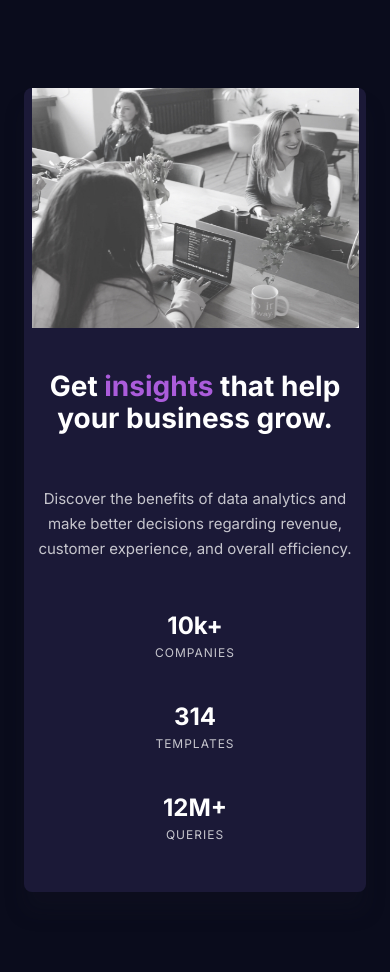
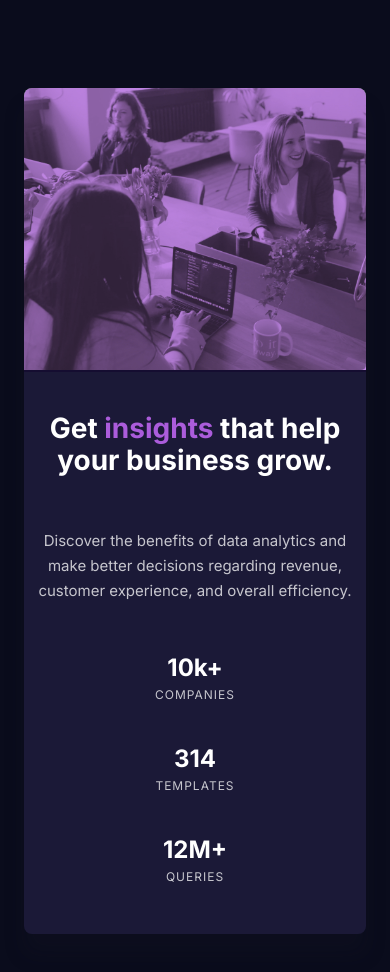
Before and after one commit to norman02/stats-preview-card-component, a plain HTML site: page index.html in a window 390 px wide. Drawn offline with Linux system fonts and the light colour scheme.

Commit message:
fix responsiveness

```diff
--- a/sass/_mobile.scss
+++ b/sass/_mobile.scss
@@ -2,6 +2,8 @@ body {
     background: $very-dark-blue 0% 0% no-repeat padding-box;
 
     main {
+        display: flex;
+        flex-direction: column;
         margin: toRem(88) toRem(24);
         background: $dark-blue 0% 0% no-repeat padding-box;
         box-shadow: 0px 20px 20px $gray;
@@ -10,19 +12,23 @@ body {
         font-family: 'Inter', sans-serif;
         text-align: center;
 
-        img {
-            width: toRem(327);
-            height: toRem((240));
-        }
+
+
 
         .image-container {
+            width: 100%;
             position: relative;
+
+            img {
+                width: 100%;
+                height: auto;
+            }
             &:before {
                 content: "";
                 position: absolute;
                 background-color: $violet;
                 height: 100%;
-                max-width: 100%;
+                width: 100%;
                 mix-blend-mode: multiply;
                 filter: opacity(0.75);
             }
--- a/sass/_variables.scss
+++ b/sass/_variables.scss
@@ -9,3 +9,21 @@ $violet: #AB5CDB;
     $remValue: ($value / 16) + rem;
     @return $remValue;
 }
+
+@mixin media-md {
+    @media screen and (min-width: 700px){
+        @content;
+    }
+}
+
+@mixin media-lg {
+    @media screen and (min-width: 1100px) {
+        @content;
+    }
+}
+
+@mixin media-xl {
+    @media screen and (min-width: 1800px) {
+        @content;
+    }
+}
```
Also changed, not shown: css/main.css, sass/main.scss (line endings or trailing spaces), 1 other file.
